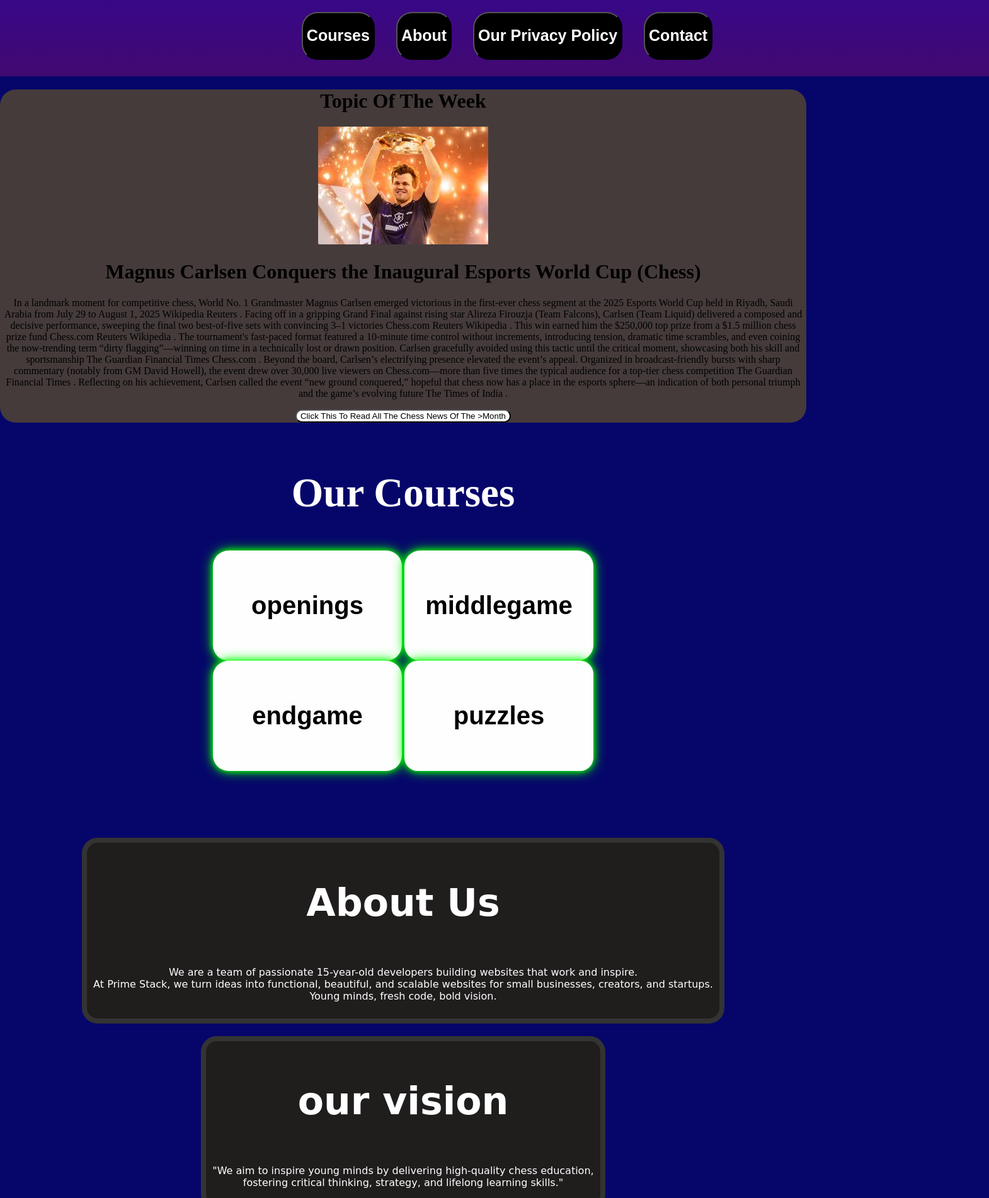
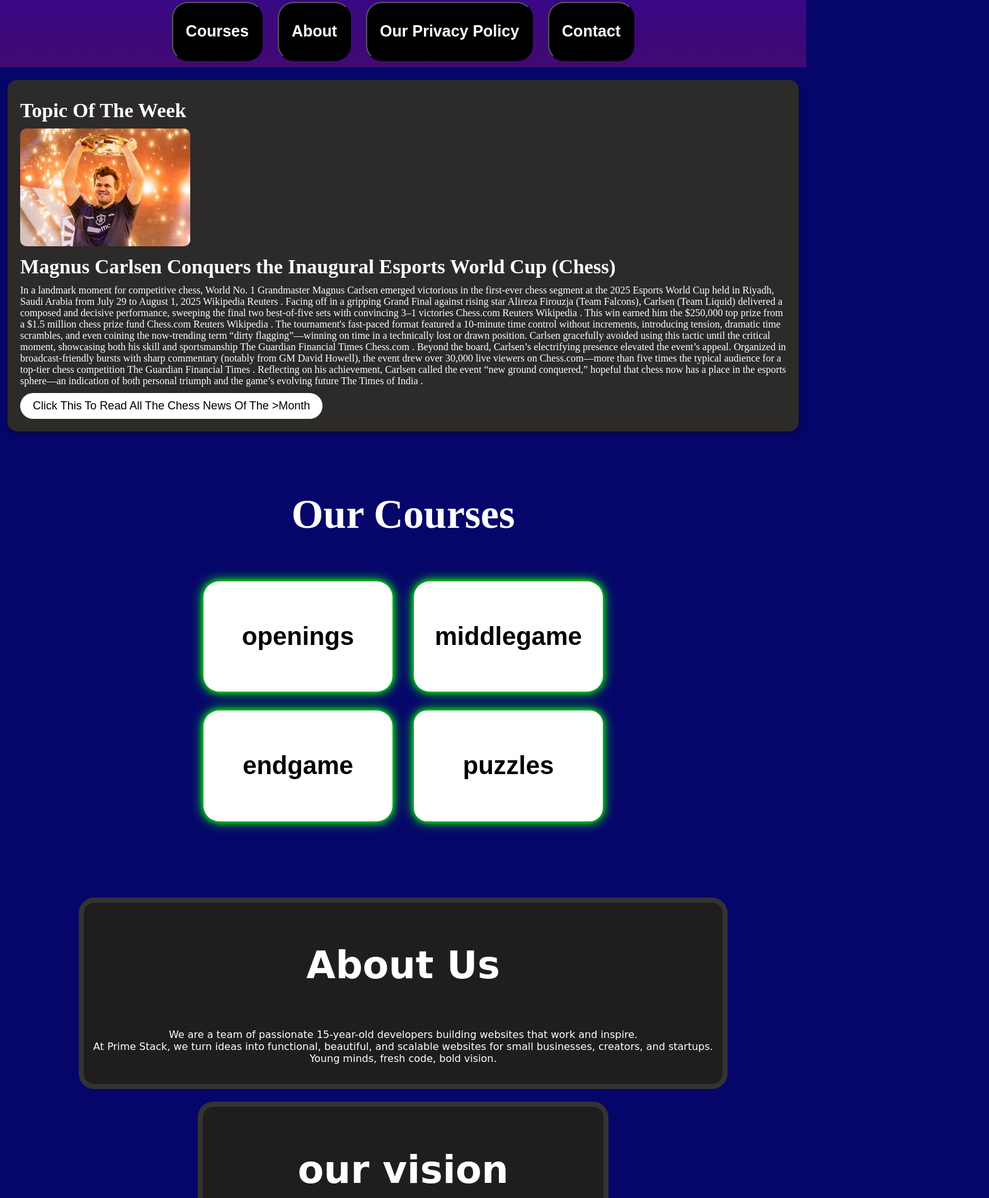
Before and after one commit to primestack-developers3/online-chess-course, a plain HTML site: page index.html in a window 1280 px wide. Shown: the part 641-2543 px from the top of the page at 63% size, 1570 px wide, since content can reach past the window. Drawn offline with Linux system fonts and the light colour scheme; a script that the page names is missing.

Commit message:
Update course css.css

```diff
--- a/course css.css
+++ b/course css.css
@@ -1,6 +1,5 @@
-
 body {
-    background-color:rgb(6, 6, 106) ;
+    background-color: rgb(6, 6, 106);
     font-family: 'Times New Roman', Times, serif;
     margin: 0;
     padding: 0;
@@ -8,37 +7,43 @@
 }
 
 header {
-    background:linear-gradient(blue,rgb(66, 9, 113));
+    background: linear-gradient(blue, rgb(66, 9, 113));
     padding: 10px;
-    width:1550px;
+    width: 100%; /* Full width on all devices */
+    box-sizing: border-box;
 }
 
 nav ul {
     list-style: none;
-    padding: 10;
+    padding: 0;
+    margin: 0;
 }
 
 nav ul li {
-    display: inline;
-    margin: 0 15px;
+    display: inline-block;
+    margin: 0 10px;
 }
 
 nav ul li a {
-    color: rgb(255, 255, 255);
+    color: #fff;
     text-decoration: none;
 }
 
 section {
     padding: 20px;
 }
+
 .coloredbutton {
-background-color:rgb(0, 0, 0);
-padding:30px,120px;
-}
-.textcolor {
-    color:white
+    background-color: #000;
+    padding: 10px 20px;
+    color: white;
 }
 
+.textcolor {
+    color: white;
+}
+
+/* About Section Layout */
 #about {
     display: flex;
     justify-content: center;
@@ -49,22 +54,22 @@
 
 .boxed-text {
     display: flex;
-  flex-direction:column;
+    flex-direction: column;
     justify-content: center;
     align-items: center;
-
     border: 8px solid #333;
-  padding: 10px;
-  width: fit-content;
+    padding: 15px;
+    max-width: 90%;
     background-color: #201d1d;
     border-radius: 25px;
     font-family: cursive;
-  color: #ffffff;
+    color: #fff;
     text-align: center;
-  margin: 0;
 }
+
+/* Cards */
 .card {
-  background: rgb(254, 254, 254);
+    background: #fff;
     padding: 30px;
     border-radius: 12px;
     width: 300px;
@@ -72,14 +77,78 @@
     transition: transform 0.3s ease;
     animation: rgb-glow 4s linear infinite;
     border: 2px solid transparent;
+    margin: 15px; /* ⬅ Adds gap between cards */
 }
+
 .card:hover {
     transform: scale(1.05);
 }
+
+/* News Box */
+.newsbox {
+    background-color: #2d2a2a;
+    border-radius: 15px;
+    padding: 20px;
+    margin: 20px auto;
+    max-width: 95%;
+    box-shadow: 0 4px 10px rgba(0,0,0,0.4);
+    color: white;
+    text-align: left;
+}
+.newsbox img {
+    max-width: 100%;
+    height: auto;
+    border-radius: 10px;
+}
+.newsbox h1, .newsbox p {
+    margin: 10px 0;
+}
+
+/* Buttons */
+.b1 {
+    background-color: #fff;
+    border-radius: 25px;
+    padding: 10px 20px;
+    font-size: 18px;
+    border: none;
+    cursor: pointer;
+}
+.b1:hover {
+    background-color: #1e6621;
+    transform: scale(1.1);
+    transition: 0.75s;
+}
+
+/* Footer */
+.footer {
+    background-color: #030b77;
+    height: auto;
+    padding: 15px;
+    color: white;
+    width: 100%;
+}
+
+/* Responsive Design */
+@media (max-width: 768px) {
+    header img {
+        max-width: 90%;
+        height: auto;
+    }
+    nav ul li {
+        display: block;
+        margin: 8px 0;
+    }
+    .card {
+        width: 90%;
+    }
+    .boxed-text {
+        max-width: 100%;
+    }
+}
 @keyframes rgb-glow {
   0% {
-    box-shadow: 0 0 10px rgb(255, 0, 0),
-                0 0 20px rgb(255, 0, 0);
+    box-shadow: 0 0 10px rgb(0, 255, 140),
+                0 0 20px rgb(0, 255, 140);
   }
   25% {
     box-shadow: 0 0 10px rgb(0, 255, 0),
@@ -90,33 +159,11 @@
                 0 0 20px rgb(0, 0, 255);
   }
   75% {
-    box-shadow: 0 0 10px rgb(255, 0, 255),
-                0 0 20px rgb(255, 0, 255);
+    box-shadow: 0 0 10px rgb(0, 183, 255),
+                0 0 20px rgb(0, 183, 255);
   }
   100% {
-    box-shadow: 0 0 10px rgb(255, 0, 0),
-                0 0 20px rgb(255, 0, 0);
+    box-shadow: 0 0 10px rgb(123, 215, 233),
+                0 0 20px rgb(123, 215, 233);
   }
 }
-.footer {
-    background-color: #030b77;
-    size: 50px;
-    height:100px;
-    width:1550px;
-    color:white;
-}
-.b1 {
-  background-color: #ffffff;
-  border-radius: 25px;
-}
-.b1:hover {
-  transition:0.75s;
-    background-color: #1e6621; /* Darker green */
-  transform: scale(1.1);
-  transition:0.75s;
-}
-.newsbox {
-  background-color: #453b3b;
-  border-radius: 25px;
-  padding:flex;
-}
```
Lines whose indentation alone changed are shown as unchanged.
